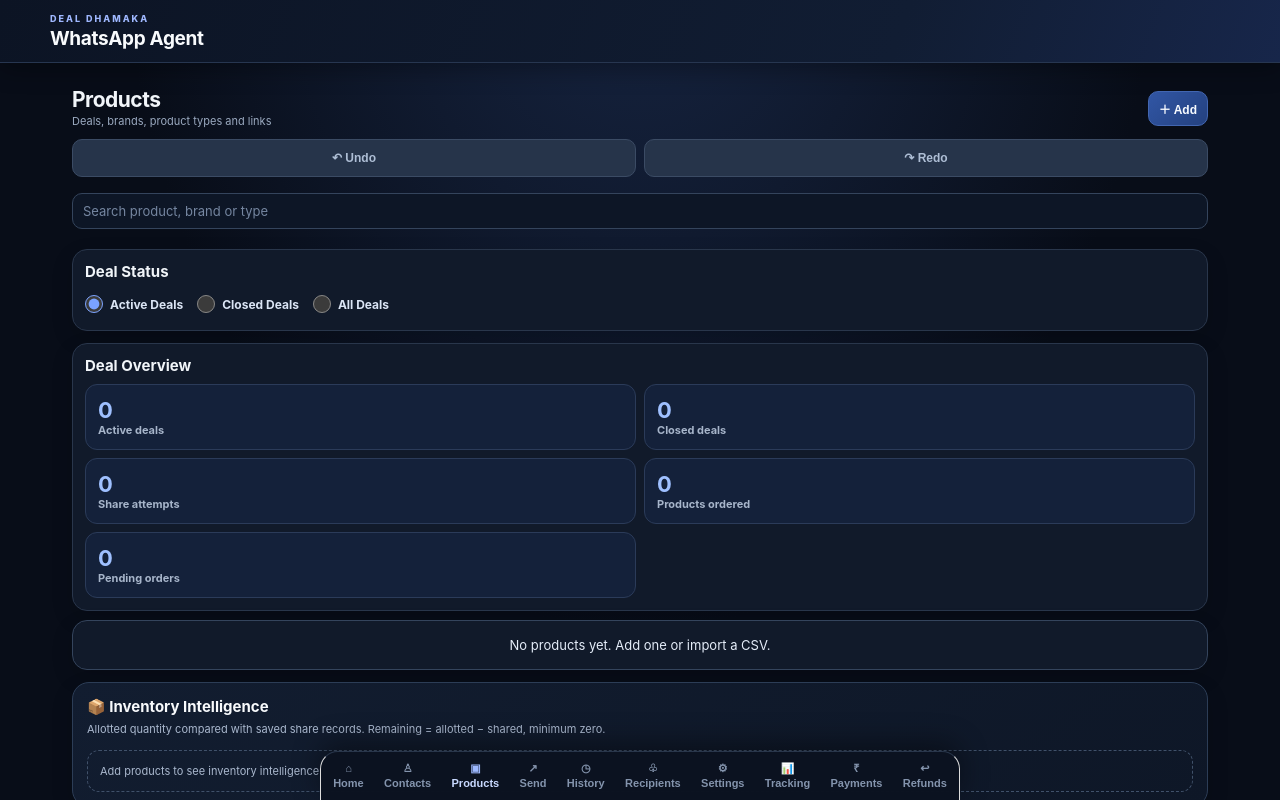
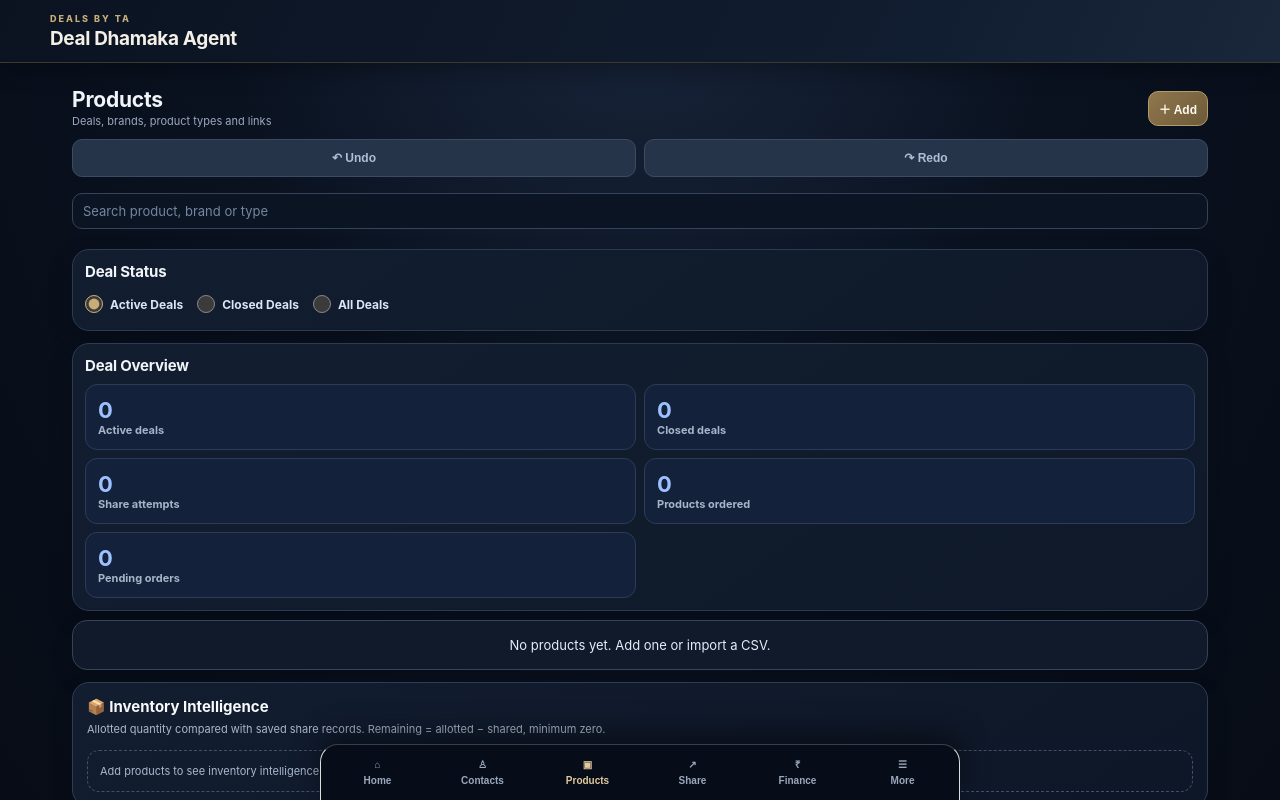
Before and after one commit to tusharrarora10-commits/Deal-Dhamaka-Agent-Rebuild, a plain HTML site: page index.html in a window 1280 px wide. Both pictures are taken after a click on the button "Manage stock →". Shown: the top 800 px of the page. Drawn offline with nearby package versions, Linux system fonts and the light colour scheme.

Commit message:
Add files via upload

```diff
--- a/app.js
+++ b/app.js
@@ -188,11 +188,21 @@ function updateStats() {
 ========================= */
 
 function showPage(name) {
+  // Main navigation is intentionally limited to six destinations.
+  // Legacy pages remain addressable as grouped sub-pages so existing features and links keep working.
+  const aliases = { more: "tracking", finance: "payments", share: "send" };
+  name = aliases[name] || name;
+  const morePages = ["history", "tracking", "recipients", "settings"];
+  const financePages = ["payments", "refunds"];
+  const activeGroup = morePages.includes(name) ? "tracking" : (financePages.includes(name) ? "payments" : name);
+
   document.querySelectorAll(".page").forEach(x =>
     x.classList.toggle("active", x.id === name)
   );
-
   document.querySelectorAll(".tabbar button").forEach(x =>
+    x.classList.toggle("active", x.dataset.page === activeGroup)
+  );
+  document.querySelectorAll(".group-subnav button[data-page]").forEach(x =>
     x.classList.toggle("active", x.dataset.page === name)
   );
 
@@ -202,12 +212,13 @@ function showPage(name) {
   if (name === "history") renderHistory();
   if (name === "tracking") renderTracking();
   if (name === "payments" && typeof window.renderPayments === "function") window.renderPayments();
-  if (name === "payments" && typeof window.renderPayments === "function") window.renderPayments();
   if (name === "refunds" && typeof window.renderRefunds === "function") window.renderRefunds();
+  if (name === "recipients" && typeof window.renderRecipientsTab === "function") window.renderRecipientsTab();
 
   updateStats();
   window.scrollTo(0, 0);
 }
+window.showPage = showPage;
 
 document.querySelectorAll(".tabbar button,[data-page]").forEach(b =>
   b.addEventListener("click", () => showPage(b.dataset.page))
--- a/index.html
+++ b/index.html
@@ -14,8 +14,8 @@
 <body>
 <header class="topbar">
   <div>
-    <div class="eyebrow">DEAL DHAMAKA</div>
-    <h1>WhatsApp Agent</h1>
+    <div class="eyebrow">DEALS BY TA</div>
+    <h1>Deal Dhamaka Agent</h1>
   </div>
   <button id="installBtn" class="iconbtn" hidden>＋</button>
 </header>
@@ -123,6 +123,7 @@
 </section>
 
 <section id="history" class="page">
+  <div class="group-subnav" data-group="more"><button data-page="history" class="active">History</button><button data-page="tracking">Tracking</button><button data-page="recipients">Recipient activity</button><button data-page="settings">Settings</button></div>
   <div class="sectionhead">
     <div><h2>History</h2><p>Share attempts initiated from this app</p></div>
     <button class="danger" id="clearHistory">Clear</button>
@@ -132,6 +133,7 @@
 </section>
 
 <section id="tracking" class="page">
+  <div class="group-subnav" data-group="more"><button data-page="history">History</button><button data-page="tracking" class="active">Tracking</button><button data-page="recipients">Recipient activity</button><button data-page="settings">Settings</button></div>
   <div class="sectionhead">
     <div><h2>Tracking</h2><p>Brand, product type, recipient, order status and date-wise counts</p></div>
     <button class="secondary" id="refreshTracking">Refresh</button>
@@ -218,6 +220,7 @@
 </section>
 
 <section id="refunds" class="page">
+  <div class="group-subnav" data-group="finance"><button data-page="payments">Payment queue</button><button data-page="refunds" class="active">Refunds</button></div>
   <div class="sectionhead"><div><h2>Refunds</h2><p>Review eligible shared products and mark refunds</p></div><button class="secondary" id="refreshRefunds" type="button">Refresh</button></div>
   <div class="card refund-summary-card">
     <h3>Refund summary</h3>
@@ -234,6 +237,7 @@
 
 
 <section id="payments" class="page">
+  <div class="group-subnav" data-group="finance"><button data-page="payments" class="active">Payment queue</button><button data-page="refunds">Refunds</button></div>
   <div class="sectionhead">
     <div><h2>Payments</h2><p>Import pending payments from Excel and pay using saved contact UPI IDs. Campaign support Charges are deducted once per brand/payment row.</p></div>
   </div>
@@ -275,6 +279,7 @@
   </div>
 </section>
 <section id="settings" class="page">
+  <div class="group-subnav" data-group="more"><button data-page="history">History</button><button data-page="tracking">Tracking</button><button data-page="recipients">Recipient activity</button><button data-page="settings" class="active">Settings</button></div>
   <div class="sectionhead">
     <div><h2>Data &amp; Settings</h2><p>Backup your local data</p></div>
   </div>
@@ -293,16 +298,13 @@
 </section>
 </main>
 
-<nav class="tabbar">
+<nav class="tabbar" aria-label="Main navigation">
   <button data-page="dashboard">⌂<span>Home</span></button>
   <button data-page="contacts">♙<span>Contacts</span></button>
   <button data-page="products">▣<span>Products</span></button>
-  <button data-page="send">↗<span>Send</span></button>
-  <button data-page="history">◷<span>History</span></button>
-  <button data-page="settings">⚙<span>Settings</span></button>
-  <button data-page="tracking">📊<span>Tracking</span></button>
-  <button data-page="payments">₹<span>Payments</span></button>
-  <button data-page="refunds">↩<span>Refunds</span></button>
+  <button data-page="send">↗<span>Share</span></button>
+  <button data-page="payments">₹<span>Finance</span></button>
+  <button data-page="tracking">☰<span>More</span></button>
 </nav>
 
 <div id="modal" class="modal" hidden>
--- a/recipients-tab.js
+++ b/recipients-tab.js
@@ -26,7 +26,8 @@
       const page = document.createElement('section');
       page.id = 'recipients'; page.className = 'page';
       page.innerHTML = `
-        <div class="sectionhead"><div><h2>Recipients</h2><p>Recipient-wise share details and order status</p></div><button class="secondary" id="refreshRecipients" type="button">Refresh</button></div>
+        <div class="group-subnav" data-group="more"><button data-page="history">History</button><button data-page="tracking">Tracking</button><button data-page="recipients" class="active">Recipient activity</button><button data-page="settings">Settings</button></div>
+        <div class="sectionhead"><div><h2>Recipient activity</h2><p>Recipient-wise share details and order status</p></div><button class="secondary" id="refreshRecipients" type="button">Refresh</button></div>
         <div class="stats"><div class="stat"><b id="recipientShareTotal">0</b><span>Share Attempts</span></div><div class="stat"><b id="recipientOrderedTotal">0</b><span>Marked Ordered</span></div><div class="stat"><b id="recipientPendingTotal">0</b><span>Not Marked Ordered</span></div></div>
         <div class="card"><h3>Find Recipient Details</h3><input id="recipientSearch" class="search" placeholder="Search recipient, phone, brand or product" autocomplete="off"><select id="recipientOrderFilter"><option value="all">All statuses</option><option value="ordered">Product ordered</option><option value="pending">Not marked ordered</option></select><label>From date<input id="recipientFromDate" type="date"></label><label>To date<input id="recipientToDate" type="date"></label><button id="clearRecipientFilters" class="secondary full" type="button">Clear Filters</button></div>
         <div class="card"><h3>Recipient Details</h3><div id="recipientDetailsList"></div></div>`;
@@ -34,16 +35,9 @@
       if (settings?.parentNode) settings.parentNode.insertBefore(page, settings);
       else document.querySelector('main').appendChild(page);
     }
-    if (!document.querySelector('.tabbar [data-page="recipients"]')) {
-      const tab = document.createElement('button'); tab.type = 'button'; tab.dataset.page = 'recipients'; tab.innerHTML = '♧<span>Recipients</span>';
-      const settingsTab = document.querySelector('.tabbar [data-page="settings"]');
-      if (settingsTab) settingsTab.insertAdjacentElement('beforebegin', tab); else document.querySelector('.tabbar').appendChild(tab);
-      tab.addEventListener('click', () => { if (typeof window.showPage === 'function') window.showPage('recipients'); render(); });
-    }
     const style = document.createElement('style');
     style.textContent = `
-      .tabbar{grid-template-columns:repeat(9,minmax(0,1fr))!important}.tabbar button{min-width:0!important}
-      #recipients .recipient-record{background:#fff;border-bottom:1px solid #e5e7eb;padding:16px 0}
+            #recipients .recipient-record{background:#fff;border-bottom:1px solid #e5e7eb;padding:16px 0}
       #recipients .recipient-record h3{font-size:17px;margin:0 0 10px;overflow-wrap:anywhere}
       #recipients .recipient-record p{color:#6b7280;font-size:13px;line-height:1.5;margin:5px 0;overflow-wrap:anywhere}
       #recipients .recipient-record .badge{font-size:12px;border-radius:20px;background:#f3f4f6;padding:5px 10px;display:inline-block;margin:2px 4px 2px 0}
@@ -52,6 +46,7 @@
       @media(max-width:520px){.tabbar button span{font-size:8px!important}#recipients .recipient-record h3{font-size:15px}}
     `;
     document.head.appendChild(style);
+    pageNavHandlers();
     $('refreshRecipients').onclick = render;
     $('recipientSearch').oninput = render;
     $('recipientOrderFilter').onchange = render;
@@ -59,13 +54,23 @@
     $('recipientToDate').onchange = render;
     $('clearRecipientFilters').onclick = () => { $('recipientSearch').value=''; $('recipientOrderFilter').value='all'; $('recipientFromDate').value=''; $('recipientToDate').value=''; render(); };
     // Existing app navigation runs first; render after the tab becomes active.
-    document.querySelectorAll('.tabbar [data-page="recipients"]').forEach(tab => tab.addEventListener('click', () => setTimeout(render, 0)));
+    document.querySelectorAll('[data-page="recipients"]').forEach(tab => tab.addEventListener('click', () => setTimeout(render, 0)));
+    window.renderRecipientsTab = render;
     if (typeof window.toggleOrdered === 'function' && !window.toggleOrdered.__recipientRefresh) {
       const original = window.toggleOrdered;
       const wrapped = function(...args) { const result = original.apply(this,args); render(); return result; };
       wrapped.__recipientRefresh = true; window.toggleOrdered = wrapped;
     }
     render();
+  }
+
+  function pageNavHandlers() {
+    document.querySelectorAll('#recipients [data-page]').forEach(button => {
+      button.onclick = () => {
+        if (typeof window.showPage === 'function') window.showPage(button.dataset.page);
+        if (button.dataset.page === 'recipients') render();
+      };
+    });
   }
 
   function render() {
--- a/styles.css
+++ b/styles.css
@@ -677,3 +677,44 @@ input[type=date],input[type=datetime-local],input[type=time]{
 .payment-bulk-actions{display:grid;grid-template-columns:1fr;gap:9px;margin:14px 0 16px;width:100%}
 .payment-bulk-actions .full{width:100%;min-width:0}
 @media(min-width:560px){.payment-bulk-actions{grid-template-columns:1fr 1fr}}
+
+/* DEALS BY TA — standardized six-section navigation and premium navy / subtle gold system */
+:root{
+  --gold:#c8ad78;--gold-soft:#e0c99c;--gold-dim:#8f7954;
+  --navy-0:#070c16;--navy-1:#0d1626;--navy-2:#121e31;--navy-3:#1a2940;
+  --line:#2b3b52;--muted:#a5b1c4;
+}
+html,body{background:var(--navy-0)!important;color:#edf1f7!important}
+body{background:radial-gradient(ellipse at 50% -20%,#1b2940 0%,#0a1220 48%,#070c16 100%) fixed!important}
+.topbar{background:linear-gradient(115deg,#0b1321,#111d30 72%,#1a2639)!important;border-bottom:1px solid #3b3a32!important}
+.topbar .eyebrow,.dashboard-kicker{color:var(--gold)!important;letter-spacing:2px}
+.topbar h1{color:#f4f0e8!important}
+.page{padding-bottom:112px!important}
+.card,.item,.contact-total-card,#productDealOverview,.tracking-filter-card,
+#contactsList .item,#productsList .item,#historyList .item,#trackingList .item,
+#refundsList .item{background:linear-gradient(145deg,#121e30,#0f1929)!important;border:1px solid #2b3b52!important;border-radius:17px!important;box-shadow:0 10px 26px #0003!important}
+.primary{background:linear-gradient(135deg,#8f774d,#6e5a39)!important;border:1px solid #b49a68!important;color:#fffaf0!important}
+.secondary,.mini,.undo-redo-bar button{background:#1b2a40!important;border:1px solid #3b4b61!important;color:#e8edf5!important}
+.danger{background:#3a2026!important;border:1px solid #75424b!important;color:#ffd9dc!important}
+.search,input,select,textarea,.multi-filter summary,.multi-filter .filter-options,.filter-option{background:#0b1423!important;border-color:#34445a!important;color:#eef2f8!important}
+input[type=checkbox],input[type=radio],input[type=range]{accent-color:var(--gold)!important}
+.badge{background:#29271f!important;border:1px solid #5b4c33!important;color:#e4d0a7!important}
+.notice{background:#182b2a!important;border-color:#41685d!important;color:#a6e5ca!important}
+.tabbar{display:grid!important;grid-template-columns:repeat(6,minmax(0,1fr))!important;gap:2px!important;padding:7px 5px calc(7px + env(safe-area-inset-bottom))!important;background:rgba(8,14,24,.97)!important;border-top:1px solid #39404b!important;box-shadow:0 -10px 30px #0007!important;backdrop-filter:blur(20px)!important}
+.tabbar button{min-width:0!important;width:100%!important;color:#9aa8bc!important;font-size:10px!important;gap:4px!important;padding:7px 2px!important}
+.tabbar button.active{color:var(--gold-soft)!important}
+.tabbar button.active span{color:var(--gold-soft)!important;font-weight:850!important}
+.tabbar button span{font-size:10px!important;white-space:nowrap!important;overflow-wrap:normal!important}
+.group-subnav{display:flex;gap:8px;overflow-x:auto;padding:5px 0 14px;margin:0 0 12px;scrollbar-width:none}
+.group-subnav::-webkit-scrollbar{display:none}
+.group-subnav button{flex:0 0 auto;border:1px solid #34445a;border-radius:999px;background:#111d2e;color:#b6c1d1;padding:9px 14px;font:700 12px/1.2 inherit;white-space:nowrap}
+.group-subnav button.active{background:#302a20;border-color:#8e7956;color:#ead7b0;box-shadow:inset 0 0 0 1px #8e795633}
+.sectionhead{align-items:center}
+.sectionhead h2,.card h3{letter-spacing:-.2px}
+.dashboard-periodbar,.dashboard-period-control{border-color:#3a4658!important}
+.payment-charge-settings{border-color:#8c7651!important;background:linear-gradient(145deg,#1b1b1a,#121d2c)!important}
+.payment-charge-settings h3,.payment-charge-settings h4{color:var(--gold-soft)!important}
+.payment-master-choice{border-color:#8c7651!important;background:#252319!important}
+.payment-brand-choice{background:#18263a!important;border-color:#46536a!important}
+.filelabel{background:#1b2a40!important;border-color:#46536a!important}
+@media(max-width:380px){.tabbar button span{font-size:9px!important}.tabbar{padding-left:2px!important;padding-right:2px!important}.group-subnav button{padding:8px 11px;font-size:11px}}
--- a/sw.js
+++ b/sw.js
@@ -1,7 +1,7 @@
 /* Deal Dhamaka Agent V2 — conservative offline cache.
    Dashboard visuals only; preserve app storage and all existing workflows.
    Do not delete unrelated caches on this origin during activation. */
-const CACHE = 'deal-dhamaka-v21-bulk-paid-receipt-share-20261111';
+const CACHE = 'deal-dhamaka-v22-standardized-six-tabs-20261118';
 
 const ASSETS = [
   './',
```
Also changed, not shown: 1 other file.
